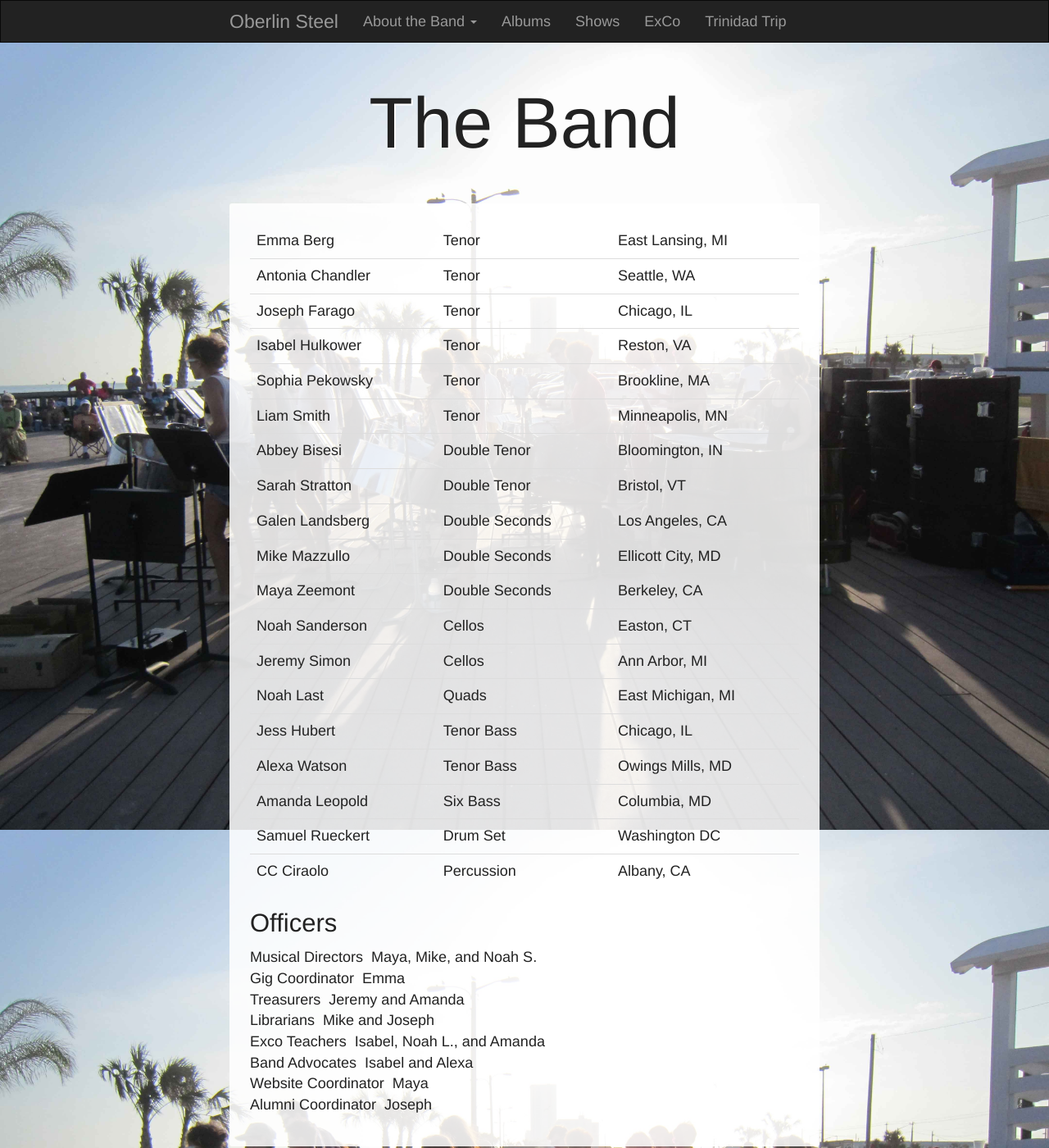
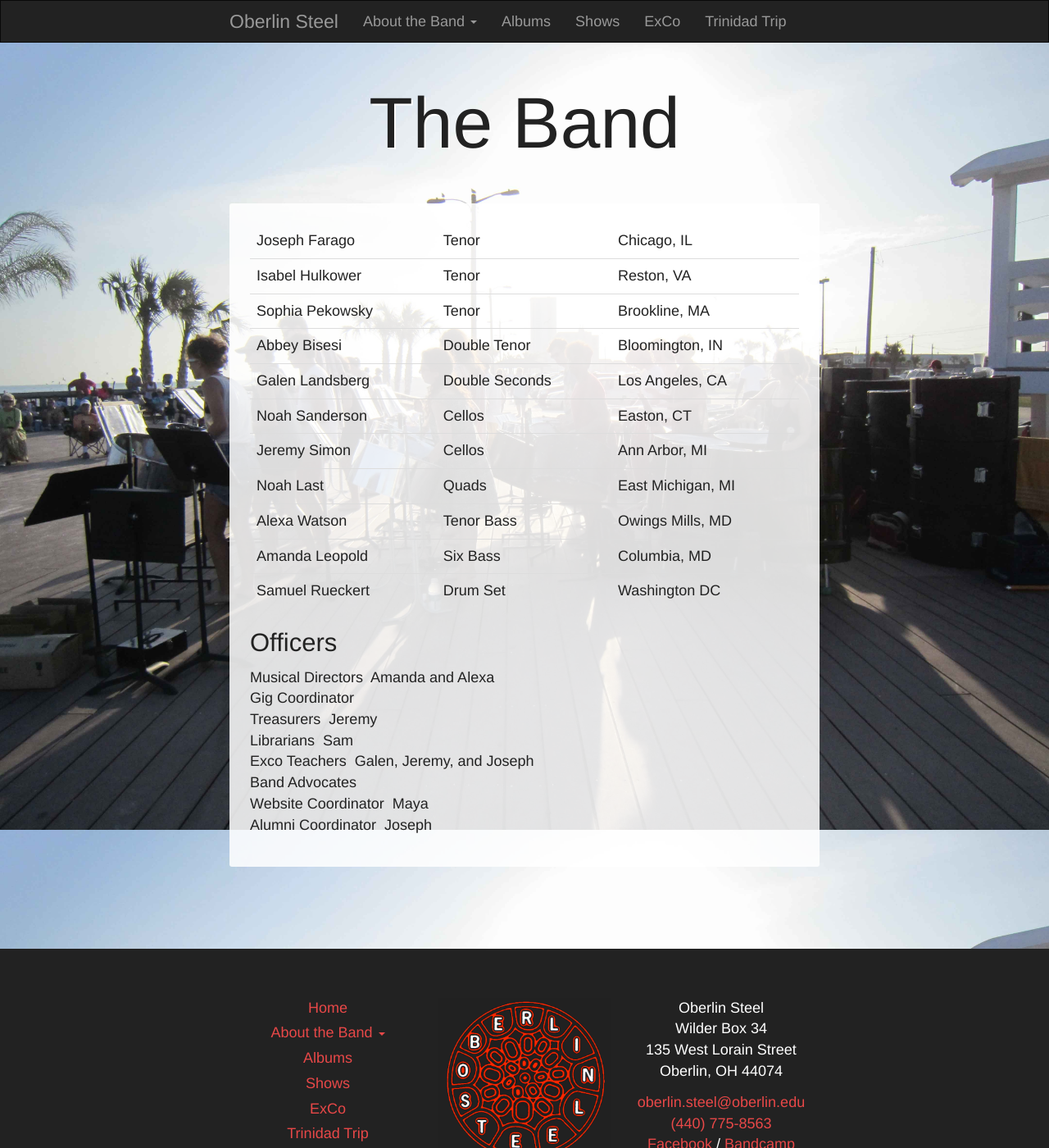
Before and after one commit to oberlinsteel/oberlinsteel.github.io, a Jekyll site: the page built from band/index.md, in a window 1280 px wide and 1400 px high. Shown: the whole window at 82% size. Built offline with Jekyll 4.4.1, drawn with Linux system fonts in a browser that asks for light colours; Markdown is read by kramdown in place of the engine named in the settings.

Commit message:
Update band.yaml

```diff
--- a/_data/band.yaml
+++ b/_data/band.yaml
@@ -1,10 +1,4 @@
 members:
-- name: Emma Berg
-  instrument: Tenor
-  hometown: East Lansing, MI
-- name: Antonia Chandler
-  instrument: Tenor
-  hometown: Seattle, WA
 - name: Joseph Farago
   instrument: Tenor
   hometown: Chicago, IL
@@ -14,24 +8,12 @@
 - name: Sophia Pekowsky
   instrument: Tenor
   hometown: Brookline, MA
-- name: Liam Smith
-  instrument: Tenor
-  hometown: Minneapolis, MN
 - name: Abbey Bisesi
   instrument: Double Tenor
   hometown: Bloomington, IN
-- name: Sarah Stratton
-  instrument: Double Tenor
-  hometown: Bristol, VT
 - name: Galen Landsberg
   instrument: Double Seconds
   hometown: Los Angeles, CA
-- name: Mike Mazzullo
-  instrument: Double Seconds
-  hometown: Ellicott City, MD
-- name: Maya Zeemont
-  instrument: Double Seconds
-  hometown: Berkeley, CA
 - name: Noah Sanderson
   instrument: Cellos
   hometown: Easton, CT
@@ -41,9 +23,6 @@
 - name: Noah Last
   instrument: Quads
   hometown: East Michigan, MI
-- name: Jess Hubert
-  instrument: Tenor Bass
-  hometown: Chicago, IL
 - name: Alexa Watson
   instrument: Tenor Bass
   hometown: Owings Mills, MD
@@ -53,24 +32,21 @@
 - name: Samuel Rueckert
   instrument: Drum Set
   hometown: Washington DC
-- name: CC Ciraolo
-  instrument: Percussion
-  hometown: Albany, CA
 
 
 officers:
 - title: Musical Directors
-  name: Maya, Mike, and Noah S.
+  name: Amanda and Alexa
 - title: Gig Coordinator
-  name: Emma
+  name:
 - title: Treasurers
-  name: Jeremy and Amanda
+  name: Jeremy
 - title: Librarians
-  name: Mike and Joseph
+  name: Sam
 - title: Exco Teachers
-  name: Isabel, Noah L., and Amanda
+  name: Galen, Jeremy, and Joseph
 - title: Band Advocates
-  name: Isabel and Alexa
+  name:
 - title: Website Coordinator
   name: Maya
 - title: Alumni Coordinator
```
